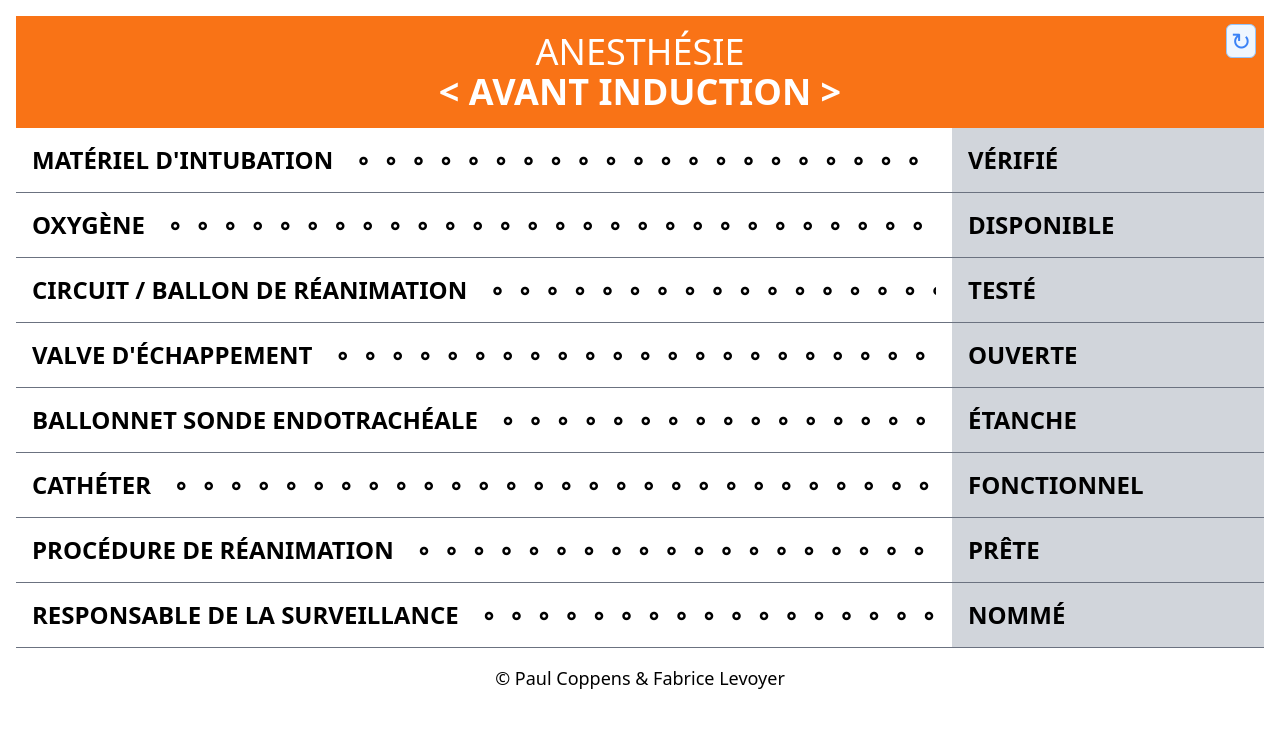
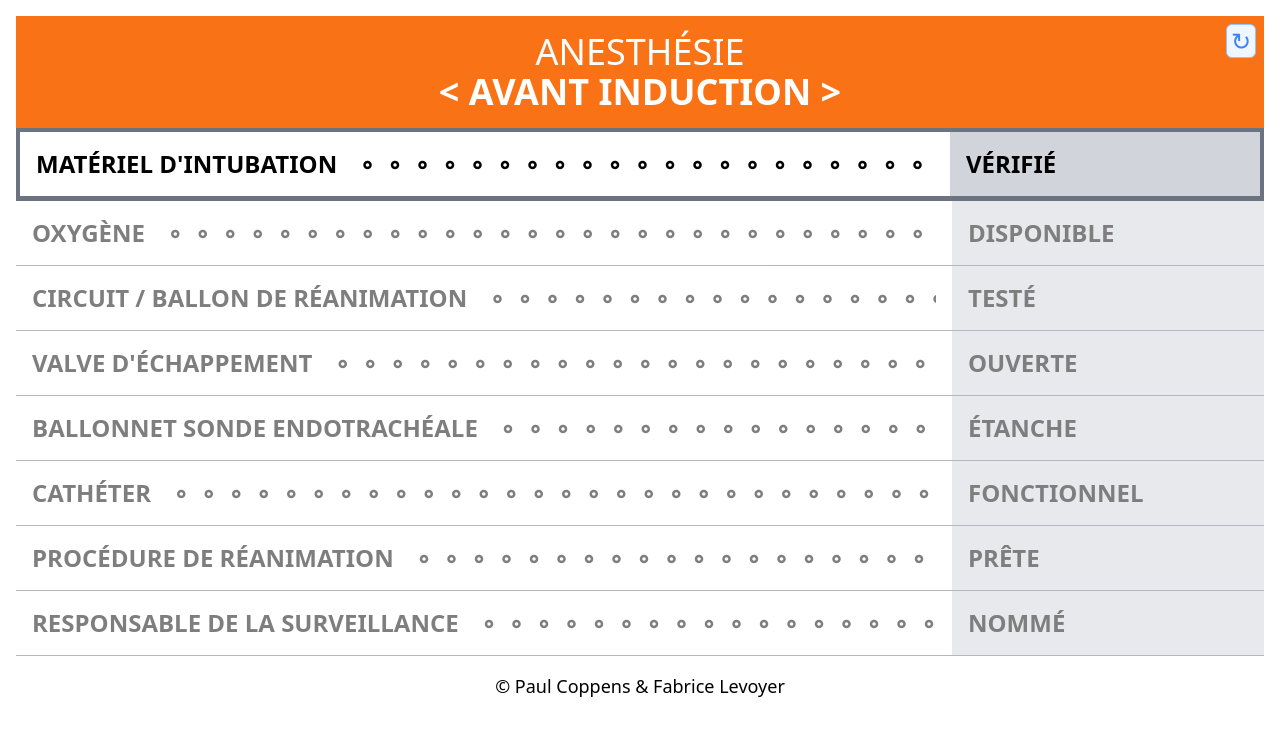
Before and after one commit to pluxain/clantl, a Vue app: page / in a window 1280 px wide. Shown: the top 736 px of the page. Built offline with nearby package versions, Linux system fonts and the light colour scheme.

Commit message:
feat(design): highlight current KillerItem
Ref: #11

```diff
--- a/src/features/checklist/CheckList.vue
+++ b/src/features/checklist/CheckList.vue
@@ -49,11 +49,15 @@ const list: Ref<Checklist> = ref({
   step: "Avant Induction",
 });
 
+const current = ref(0);
+
 function check(index: number) {
   if (index === 0) {
     list.value.items[index].verified = true;
+    current.value = 1;
   } else if (list.value.items[index - 1].verified) {
     list.value.items[index].verified = true;
+    current.value = index + 1;
     if (index === list.value.items.length - 1) {
       list.value.completed = true;
     }
@@ -64,6 +68,7 @@ function listReset() {
   list.value.resetCount++;
   list.value.completed = false;
   list.value.items.forEach((item) => (item.verified = false));
+  current.value = 0;
 }
 </script>
 
@@ -91,7 +96,14 @@ function listReset() {
         <div
           v-for="(item, index) in list.items"
           :key="index"
-          class="item grid cursor-pointer grid-cols-[minmax(1px,_1fr),_25%]"
+          class="item grid grid-cols-[minmax(1px,_1fr),_25%]"
+          :class="[
+            {
+              'cursor-pointer border-4 border-secondary': index === current,
+              'cursor-not-allowed opacity-50':
+                !item.verified && index !== current,
+            },
+          ]"
           @click="check(index)"
         >
           <dd
```
